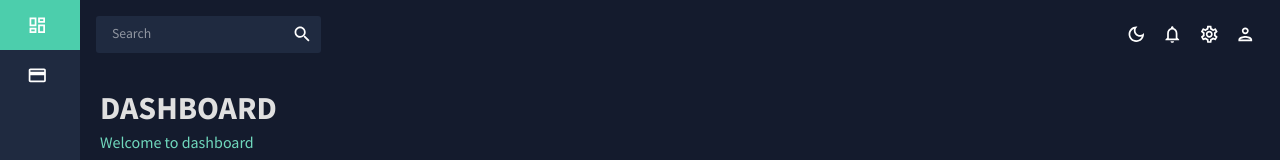
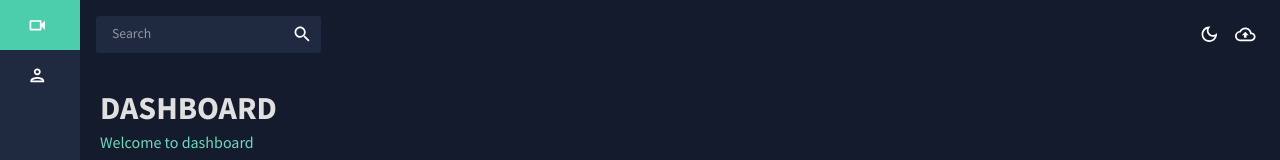
Before and after one commit to pushrsp/PrivatePlaylist, a React (Create React App) app in the folder client/: page / in a window 1280 px wide. Shown: the top 160 px of the page. Built offline with nearby package versions, Linux system fonts and the light colour scheme.

Commit message:
#15-아이콘 변경

```diff
--- a/client/src/components/global/Header.js
+++ b/client/src/components/global/Header.js
@@ -1,11 +1,9 @@
 import React, { useContext } from 'react'
 import { Box, IconButton, useTheme, InputBase } from '@mui/material'
-import LightModeOutlinedIcons from '@mui/icons-material/LightModeOutlined'
-import DarkModeOutlinedIcons from '@mui/icons-material/DarkModeOutlined'
-import NotificationsOutlinedIcon from '@mui/icons-material/NotificationsOutlined'
-import SettingsOutlinedIcon from '@mui/icons-material/SettingsOutlined'
-import PersonOutlinedIcon from '@mui/icons-material/PersonOutlined'
-import SearchOutlinedIcon from '@mui/icons-material/SearchOutlined'
+import LightModeIcon from '@mui/icons-material/LightModeOutlined'
+import DarkModeIcon from '@mui/icons-material/DarkModeOutlined'
+import UploadFileIcon from '@mui/icons-material/CloudUploadOutlined'
+import SearchIcon from '@mui/icons-material/SearchOutlined'
 
 import { ColorModeContext, tokens } from '../../config/theme'
 
@@ -19,26 +17,16 @@ const Header = () => {
             <Box display="flex" backgroundColor={colors.primary[400]} borderRadius="3px">
                 <InputBase sx={{ ml: 2, flex: 1 }} placeholder="Search" />
                 <IconButton type="button" sx={{ p: 1 }}>
-                    <SearchOutlinedIcon />
+                    <SearchIcon />
                 </IconButton>
             </Box>
 
             <Box display="flex">
                 <IconButton onClick={colorMode.toggleColorMode}>
-                    {theme.palette.mode === 'dark' ? (
-                        <DarkModeOutlinedIcons />
-                    ) : (
-                        <LightModeOutlinedIcons />
-                    )}
+                    {theme.palette.mode === 'dark' ? <DarkModeIcon /> : <LightModeIcon />}
                 </IconButton>
                 <IconButton>
-                    <NotificationsOutlinedIcon />
-                </IconButton>
-                <IconButton>
-                    <SettingsOutlinedIcon />
-                </IconButton>
-                <IconButton>
-                    <PersonOutlinedIcon />
+                    <UploadFileIcon />
                 </IconButton>
             </Box>
         </Box>
--- a/client/src/components/global/SideBar.js
+++ b/client/src/components/global/SideBar.js
@@ -2,8 +2,8 @@ import React, { useState } from 'react'
 import { Sidebar, Menu, MenuItem, useProSidebar, menuClasses } from 'react-pro-sidebar'
 import { Box, IconButton, Typography, useTheme } from '@mui/material'
 import { Link } from 'react-router-dom'
-import CreditCardIcon from '@mui/icons-material/CreditCardOutlined'
-import DashboardIcon from '@mui/icons-material/DashboardOutlined'
+import PersonIcon from '@mui/icons-material/PersonOutlined'
+import VideoIcon from '@mui/icons-material/VideocamOutlined'
 
 import { tokens } from '../../config/theme'
 
@@ -32,7 +32,7 @@ const SideBar = () => {
                         backgroundColor:
                             selected === 'dashboard' ? colors.greenAccent[500] : 'inherit',
                     }}
-                    icon={<DashboardIcon />}
+                    icon={<VideoIcon />}
                     component={<Link replace={true} to="/" />}
                     onClick={() => setSelected('dashboard')}
                 />
@@ -41,7 +41,7 @@ const SideBar = () => {
                         backgroundColor:
                             selected === 'mycard' ? colors.greenAccent[500] : 'inherit',
                     }}
-                    icon={<CreditCardIcon />}
+                    icon={<PersonIcon />}
                     component={<Link replace={true} to="/card" />}
                     onClick={() => setSelected('mycard')}
                 />
```
